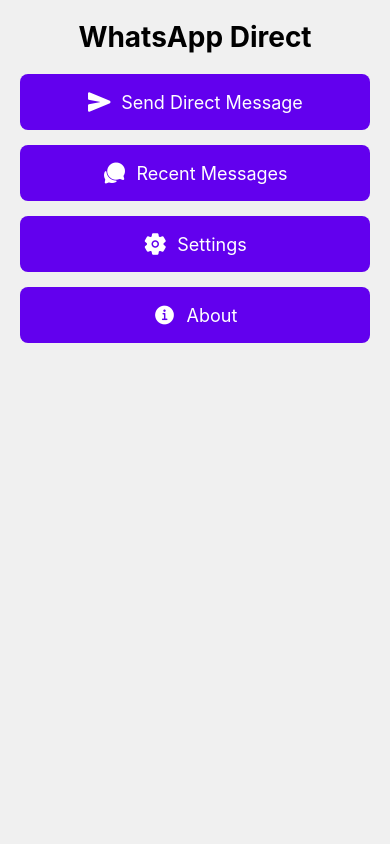
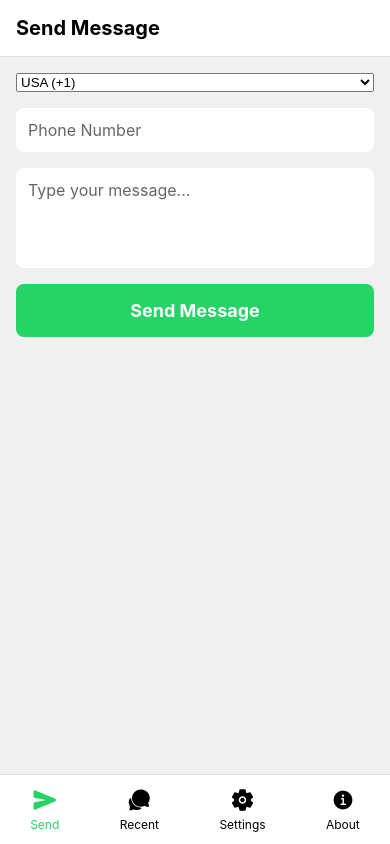
Before and after one commit to zahidlatifdev/rn-whatsapp-dm, a React Native app: screen / in a window 390 px wide. Built offline with nearby package versions, Linux system fonts and the light colour scheme.

Commit message:
Implement new feature for user authentication

```diff
--- a/App.tsx
+++ b/App.tsx
@@ -1,4 +1,4 @@
-import React, {useState, useEffect} from 'react';
+import React, { useState, useEffect } from 'react';
 import {
   View,
   Text,
@@ -13,25 +13,25 @@
   Keyboard,
   KeyboardAvoidingView,
   StatusBar,
-  Alert,
+  SafeAreaView,
 } from 'react-native';
-import {Picker} from '@react-native-picker/picker';
+import { Picker } from '@react-native-picker/picker';
 import AsyncStorage from '@react-native-async-storage/async-storage';
 import Icon from 'react-native-vector-icons/Ionicons';
 
 const countryCodes = [
-  {value: '1', label: 'USA (+1)'},
-  {value: '44', label: 'UK (+44)'},
-  {value: '91', label: 'India (+91)'},
-  {value: '86', label: 'China (+86)'},
-  {value: '81', label: 'Japan (+81)'},
-  {value: '49', label: 'Germany (+49)'},
-  {value: '33', label: 'France (+33)'},
-  {value: '55', label: 'Brazil (+55)'},
+  { value: '1', label: 'USA (+1)' },
+  { value: '44', label: 'UK (+44)' },
+  { value: '91', label: 'India (+91)' },
+  { value: '86', label: 'China (+86)' },
+  { value: '81', label: 'Japan (+81)' },
+  { value: '49', label: 'Germany (+49)' },
+  { value: '33', label: 'France (+33)' },
+  { value: '55', label: 'Brazil (+55)' },
 ];
 
 export default function App() {
-  const [currentPage, setCurrentPage] = useState('home');
+  const [currentPage, setCurrentPage] = useState('directMessage');
   const [countryCode, setCountryCode] = useState('1');
   const [phoneNumber, setPhoneNumber] = useState('');
   const [message, setMessage] = useState('');
@@ -53,7 +53,7 @@
           duration: 200,
           useNativeDriver: true,
         }).start();
-      },
+      }
     );
     const keyboardDidHideListener = Keyboard.addListener(
       'keyboardDidHide',
@@ -64,7 +64,7 @@
           duration: 200,
           useNativeDriver: true,
         }).start();
-      },
+      }
     );
 
     return () => {
@@ -95,7 +95,7 @@
     }
   };
 
-  const saveRecentMessages = async messages => {
+  const saveRecentMessages = async (messages) => {
     try {
       await AsyncStorage.setItem('recentMessages', JSON.stringify(messages));
     } catch (error) {
@@ -103,7 +103,7 @@
     }
   };
 
-  const saveDarkModeSetting = async isDark => {
+  const saveDarkModeSetting = async (isDark) => {
     try {
       await AsyncStorage.setItem('darkMode', JSON.stringify(isDark));
     } catch (error) {
@@ -117,14 +117,14 @@
     const url = `whatsapp://send?phone=${fullNumber}&text=${encodedMessage}`;
 
     Linking.canOpenURL(url)
-      .then(supported => {
+      .then((supported) => {
         if (!supported) {
-          Alert.alert('WhatsApp is not installed on this device');
+          alert('WhatsApp is not installed on this device');
         } else {
           return Linking.openURL(url);
         }
       })
-      .catch(err => console.error('An error occurred', err));
+      .catch((err) => console.error('An error occurred', err));
 
     const newMessage = {
       number: fullNumber,
@@ -139,7 +139,7 @@
     setMessage('');
   };
 
-  const toggleDarkMode = value => {
+  const toggleDarkMode = (value) => {
     setIsDarkMode(value);
     saveDarkModeSetting(value);
   };
@@ -148,60 +148,59 @@
     container: {
       flex: 1,
       backgroundColor: isDarkMode ? '#121212' : '#F0F0F0',
-      paddingTop: StatusBar.currentHeight,
     },
     content: {
       flex: 1,
-      padding: 20,
+      padding: 16,
     },
-    title: {
-      fontSize: 28,
+    header: {
+      flexDirection: 'row',
+      justifyContent: 'space-between',
+      alignItems: 'center',
+      paddingVertical: 16,
+      paddingHorizontal: 16,
+      backgroundColor: isDarkMode ? '#1E1E1E' : '#FFFFFF',
+      borderBottomWidth: 1,
+      borderBottomColor: isDarkMode ? '#333333' : '#E0E0E0',
+    },
+    headerTitle: {
+      fontSize: 20,
       fontWeight: 'bold',
-      marginBottom: 20,
-      textAlign: 'center',
       color: isDarkMode ? '#FFFFFF' : '#000000',
-    },
-    subtitle: {
-      fontSize: 22,
-      fontWeight: 'bold',
-      marginBottom: 15,
-      color: isDarkMode ? '#FFFFFF' : '#000000',
-    },
-    button: {
-      backgroundColor: isDarkMode ? '#3700B3' : '#6200EE',
-      padding: 15,
-      borderRadius: 8,
-      marginBottom: 15,
-      flexDirection: 'row',
-      alignItems: 'center',
-      justifyContent: 'center',
-    },
-    buttonText: {
-      color: '#FFFFFF',
-      fontSize: 18,
-      marginLeft: 10,
     },
     input: {
       backgroundColor: isDarkMode ? '#333333' : '#FFFFFF',
       color: isDarkMode ? '#FFFFFF' : '#000000',
-      padding: 10,
+      padding: 12,
       borderRadius: 8,
-      marginBottom: 15,
+      marginBottom: 16,
       fontSize: 16,
     },
     pickerContainer: {
       backgroundColor: isDarkMode ? '#333333' : '#FFFFFF',
       borderRadius: 8,
-      marginBottom: 15,
+      marginBottom: 16,
     },
     picker: {
       color: isDarkMode ? '#FFFFFF' : '#000000',
     },
+    button: {
+      backgroundColor: '#25D366',
+      padding: 16,
+      borderRadius: 8,
+      alignItems: 'center',
+      marginBottom: 16,
+    },
+    buttonText: {
+      color: '#FFFFFF',
+      fontSize: 18,
+      fontWeight: 'bold',
+    },
     messageCard: {
       backgroundColor: isDarkMode ? '#333333' : '#FFFFFF',
-      padding: 15,
+      padding: 16,
       borderRadius: 8,
-      marginBottom: 15,
+      marginBottom: 16,
     },
     messageNumber: {
       fontSize: 16,
@@ -211,95 +210,73 @@
     messageText: {
       fontSize: 14,
       color: isDarkMode ? '#CCCCCC' : '#666666',
-      marginTop: 5,
+      marginTop: 8,
     },
     messageDate: {
       fontSize: 12,
       color: isDarkMode ? '#999999' : '#999999',
-      marginTop: 5,
+      marginTop: 8,
     },
     settingRow: {
       flexDirection: 'row',
       justifyContent: 'space-between',
       alignItems: 'center',
-      marginBottom: 15,
+      paddingVertical: 16,
+      borderBottomWidth: 1,
+      borderBottomColor: isDarkMode ? '#333333' : '#E0E0E0',
     },
     settingText: {
-      fontSize: 18,
+      fontSize: 16,
       color: isDarkMode ? '#FFFFFF' : '#000000',
     },
     bottomNav: {
       flexDirection: 'row',
       justifyContent: 'space-around',
-      backgroundColor: isDarkMode ? '#333333' : '#FFFFFF',
-      paddingVertical: 10,
+      backgroundColor: isDarkMode ? '#1E1E1E' : '#FFFFFF',
+      paddingVertical: 12,
       borderTopWidth: 1,
-      borderTopColor: isDarkMode ? '#444444' : '#DDDDDD',
+      borderTopColor: isDarkMode ? '#333333' : '#E0E0E0',
     },
     navButton: {
-      padding: 10,
+      alignItems: 'center',
+    },
+    navButtonText: {
+      marginTop: 4,
+      fontSize: 12,
+      color: isDarkMode ? '#FFFFFF' : '#000000',
     },
     aboutText: {
       fontSize: 16,
       color: isDarkMode ? '#FFFFFF' : '#000000',
-      marginBottom: 10,
+      marginBottom: 16,
     },
     aboutList: {
-      marginLeft: 20,
-      marginBottom: 10,
+      marginLeft: 16,
+      marginBottom: 16,
     },
     aboutListItem: {
       fontSize: 16,
       color: isDarkMode ? '#FFFFFF' : '#000000',
-      marginBottom: 5,
+      marginBottom: 8,
     },
   });
 
   const renderPage = () => {
     switch (currentPage) {
-      case 'home':
-        return (
-          <ScrollView>
-            <Text style={styles.title}>WhatsApp Direct</Text>
-            <TouchableOpacity
-              style={styles.button}
-              onPress={() => setCurrentPage('directMessage')}>
-              <Icon name="send" size={24} color="#FFFFFF" />
-              <Text style={styles.buttonText}>Send Direct Message</Text>
-            </TouchableOpacity>
-            <TouchableOpacity
-              style={styles.button}
-              onPress={() => setCurrentPage('recentMessages')}>
-              <Icon name="chatbubbles" size={24} color="#FFFFFF" />
-              <Text style={styles.buttonText}>Recent Messages</Text>
-            </TouchableOpacity>
-            <TouchableOpacity
-              style={styles.button}
-              onPress={() => setCurrentPage('settings')}>
-              <Icon name="settings" size={24} color="#FFFFFF" />
-              <Text style={styles.buttonText}>Settings</Text>
-            </TouchableOpacity>
-            <TouchableOpacity
-              style={styles.button}
-              onPress={() => setCurrentPage('about')}>
-              <Icon name="information-circle" size={24} color="#FFFFFF" />
-              <Text style={styles.buttonText}>About</Text>
-            </TouchableOpacity>
-          </ScrollView>
-        );
       case 'directMessage':
         return (
           <KeyboardAvoidingView
             behavior={Platform.OS === 'ios' ? 'padding' : 'height'}
-            style={{flex: 1}}>
+            style={{ flex: 1 }}
+          >
             <ScrollView>
-              <Text style={styles.subtitle}>Send Direct Message</Text>
               <View style={styles.pickerContainer}>
                 <Picker
                   selectedValue={countryCode}
-                  onValueChange={itemValue => setCountryCode(itemValue)}
-                  style={styles.picker}>
-                  {countryCodes.map(country => (
+                  onValueChange={(itemValue) => setCountryCode(itemValue)}
+                  style={styles.picker}
+                >
+                  {countryCodes.map((country) => (
                     <Picker.Item
                       key={country.value}
                       label={country.label}
@@ -317,17 +294,14 @@
                 keyboardType="phone-pad"
               />
               <TextInput
-                style={[styles.input, {height: 100, textAlignVertical: 'top'}]}
+                style={[styles.input, { height: 100, textAlignVertical: 'top' }]}
                 placeholder="Type your message..."
                 placeholderTextColor={isDarkMode ? '#999999' : '#666666'}
                 value={message}
                 onChangeText={setMessage}
                 multiline
               />
-              <TouchableOpacity
-                style={styles.button}
-                onPress={handleSendMessage}>
-                <Icon name="send" size={24} color="#FFFFFF" />
+              <TouchableOpacity style={styles.button} onPress={handleSendMessage}>
                 <Text style={styles.buttonText}>Send Message</Text>
               </TouchableOpacity>
             </ScrollView>
@@ -336,7 +310,6 @@
       case 'recentMessages':
         return (
           <ScrollView>
-            <Text style={styles.subtitle}>Recent Messages</Text>
             {recentMessages.length === 0 ? (
               <Text style={styles.messageText}>No recent messages</Text>
             ) : (
@@ -355,13 +328,12 @@
       case 'settings':
         return (
           <ScrollView>
-            <Text style={styles.subtitle}>Settings</Text>
             <View style={styles.settingRow}>
               <Text style={styles.settingText}>Dark Mode</Text>
               <Switch
                 value={isDarkMode}
                 onValueChange={toggleDarkMode}
-                trackColor={{false: '#767577', true: '#81b0ff'}}
+                trackColor={{ false: '#767577', true: '#81b0ff' }}
                 thumbColor={isDarkMode ? '#f5dd4b' : '#f4f3f4'}
               />
             </View>
@@ -370,7 +342,7 @@
               <Switch
                 value={true}
                 onValueChange={() => {}}
-                trackColor={{false: '#767577', true: '#81b0ff'}}
+                trackColor={{ false: '#767577', true: '#81b0ff' }}
                 thumbColor={'#f5dd4b'}
               />
             </View>
@@ -379,7 +351,7 @@
               <Switch
                 value={false}
                 onValueChange={() => {}}
-                trackColor={{false: '#767577', true: '#81b0ff'}}
+                trackColor={{ false: '#767577', true: '#81b0ff' }}
                 thumbColor={'#f4f3f4'}
               />
             </View>
@@ -388,27 +360,18 @@
       case 'about':
         return (
           <ScrollView>
-            <Text style={styles.subtitle}>About WhatsApp Direct</Text>
             <Text style={styles.aboutText}>Version 2.0.0</Text>
             <Text style={styles.aboutText}>
-              WhatsApp Direct is a convenient tool to send WhatsApp messages
-              without saving contacts. It's designed for quick and easy
-              communication on the go.
+              WhatsApp Direct is a convenient tool to send WhatsApp messages without saving contacts. It's designed for quick and easy communication on the go.
             </Text>
             <Text style={styles.aboutText}>Features:</Text>
             <View style={styles.aboutList}>
-              <Text style={styles.aboutListItem}>
-                • Send messages to unsaved numbers
-              </Text>
-              <Text style={styles.aboutListItem}>
-                • Recent messages history
-              </Text>
+              <Text style={styles.aboutListItem}>• Send messages to unsaved numbers</Text>
+              <Text style={styles.aboutListItem}>• Recent messages history</Text>
               <Text style={styles.aboutListItem}>• Dark mode support</Text>
               <Text style={styles.aboutListItem}>• Multiple country codes</Text>
             </View>
-            <Text style={styles.aboutText}>
-              © 2023 WhatsApp Direct. All rights reserved.
-            </Text>
+            <Text style={styles.aboutText}>© 2023 WhatsApp Direct. All rights reserved.</Text>
           </ScrollView>
         );
       default:
@@ -417,59 +380,68 @@
   };
 
   return (
-    <View style={styles.container}>
+    <SafeAreaView style={styles.container}>
       <StatusBar barStyle={isDarkMode ? 'light-content' : 'dark-content'} />
-      <View style={styles.content}>
-        {currentPage !== 'home' && (
-          <TouchableOpacity
-            style={[styles.button, {marginBottom: 20}]}
-            onPress={() => setCurrentPage('home')}>
-            <Icon name="arrow-back" size={24} color="#FFFFFF" />
-            <Text style={styles.buttonText}>Back to Home</Text>
-          </TouchableOpacity>
-        )}
-        {renderPage()}
+      <View style={styles.header}>
+        <Text style={styles.headerTitle}>
+          {currentPage === 'directMessage'
+            ? 'Send Message'
+            : currentPage === 'recentMessages'
+            ? 'Recent Messages'
+            : currentPage === 'settings'
+            ? 'Settings'
+            : 'About'}
+        </Text>
       </View>
-      {currentPage !== 'home' && !isKeyboardVisible && (
-        <Animated.View style={[styles.bottomNav, {opacity: fadeAnim}]}>
+      <View style={styles.content}>{renderPage()}</View>
+      {!isKeyboardVisible && (
+        <Animated.View style={[styles.bottomNav, { opacity: fadeAnim }]}>
           <TouchableOpacity
             style={styles.navButton}
-            onPress={() => setCurrentPage('directMessage')}>
+            onPress={() => setCurrentPage('directMessage')}
+          >
             <Icon
               name="send"
               size={24}
-              color={isDarkMode ? '#FFFFFF' : '#000000'}
+              color={currentPage === 'directMessage' ? '#25D366' : isDarkMode ? '#FFFFFF' : '#000000'}
             />
+            <Text style={[styles.navButtonText, currentPage === 'directMessage' && { color: '#25D366' }]}>Send</Text>
           </TouchableOpacity>
           <TouchableOpacity
             style={styles.navButton}
-            onPress={() => setCurrentPage('recentMessages')}>
+            onPress={() => setCurrentPage('recentMessages')}
+          >
             <Icon
               name="chatbubbles"
               size={24}
-              color={isDarkMode ? '#FFFFFF' : '#000000'}
+              color={currentPage === 'recentMessages' ? '#25D366' : isDarkMode ? '#FFFFFF' : '#000000'}
             />
+            <Text style={[styles.navButtonText,   currentPage === 'recentMessages' && { color: '#25D366' }]}>Recent</Text>
           </TouchableOpacity>
           <TouchableOpacity
             style={styles.navButton}
-            onPress={() => setCurrentPage('settings')}>
+            onPress={() => setCurrentPage('settings')}
+          >
             <Icon
               name="settings"
               size={24}
-              color={isDarkMode ? '#FFFFFF' : '#000000'}
+              color={currentPage === 'settings' ? '#25D366' : isDarkMode ? '#FFFFFF' : '#000000'}
             />
+            <Text style={[styles.navButtonText, currentPage === 'settings' && { color: '#25D366' }]}>Settings</Text>
           </TouchableOpacity>
           <TouchableOpacity
             style={styles.navButton}
-            onPress={() => setCurrentPage('about')}>
+            onPress={() => setCurrentPage('about')}
+          >
             <Icon
               name="information-circle"
               size={24}
-              color={isDarkMode ? '#FFFFFF' : '#000000'}
+              color={currentPage === 'about' ? '#25D366' : isDarkMode ? '#FFFFFF' : '#000000'}
             />
+            <Text style={[styles.navButtonText, currentPage === 'about' && { color: '#25D366' }]}>About</Text>
           </TouchableOpacity>
         </Animated.View>
       )}
-    </View>
+    </SafeAreaView>
   );
 }
```
